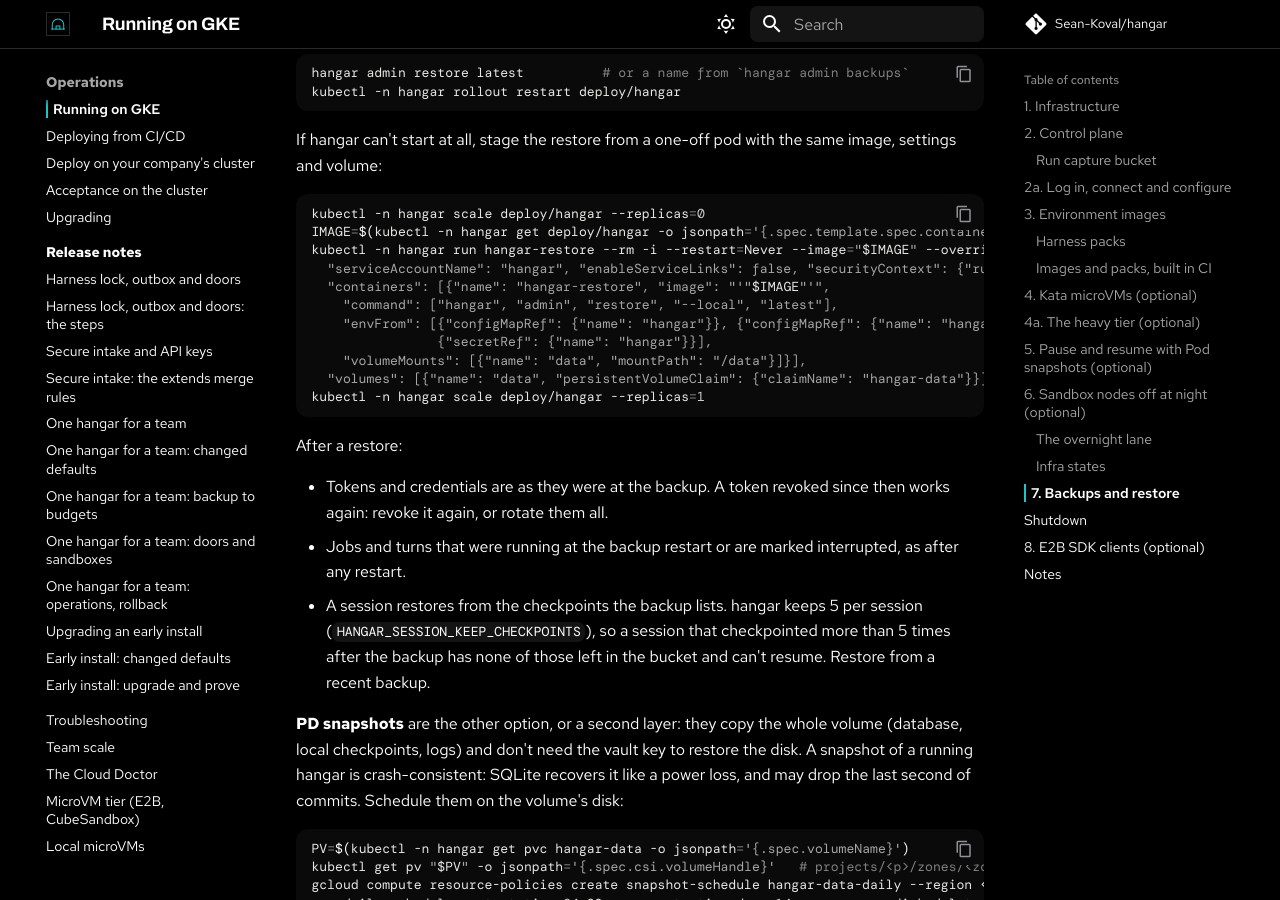
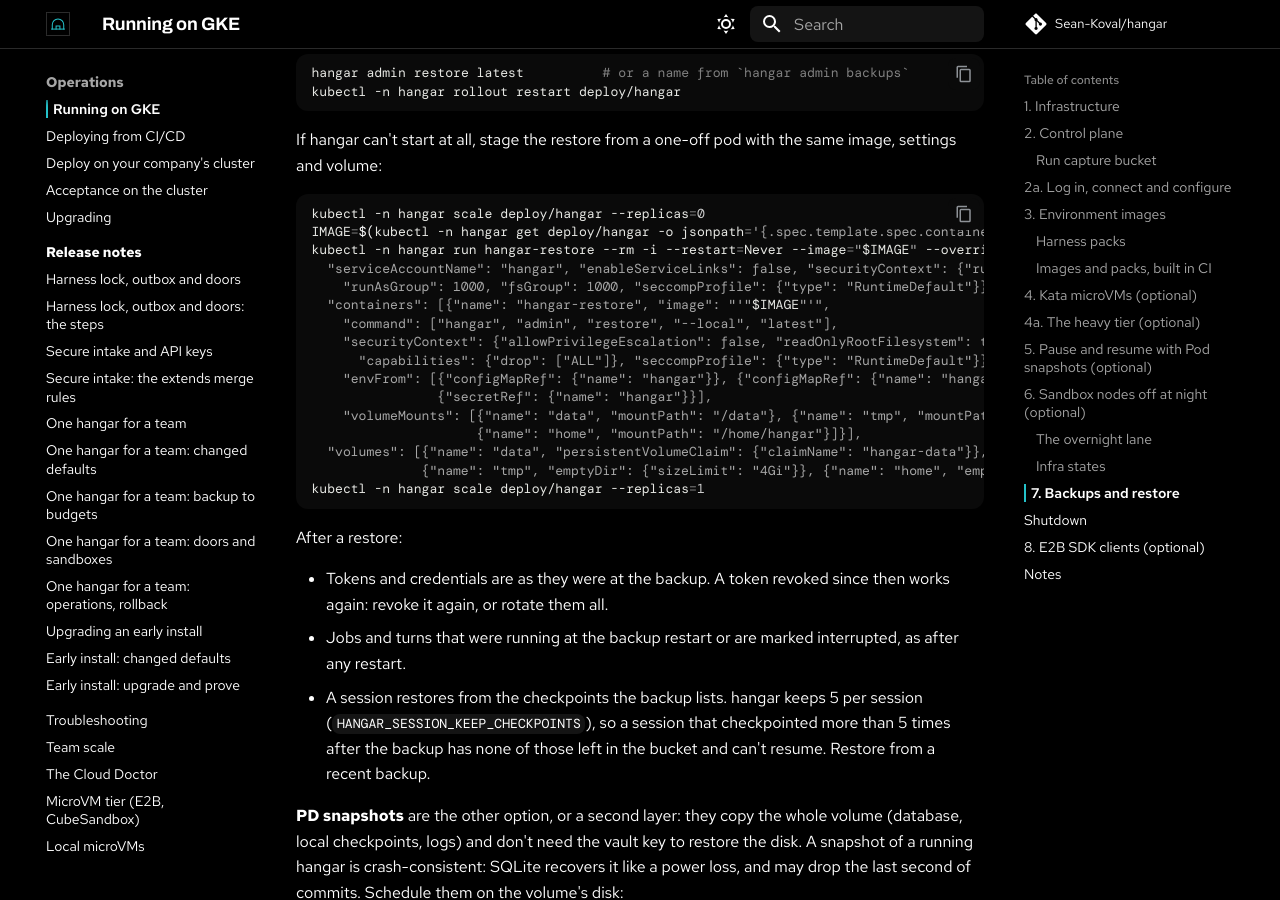
Before and after one commit to Sean-Koval/hangar, an MkDocs documentation site: the page built from docs/gke.md, in a window 1280 px wide and 900 px high, scrolled down 17145 px. Built offline with MkDocs 1.6.1 and Material for MkDocs 9.7.7, drawn with Linux system fonts in a browser that asks for light colours; comment, search, counter and statistics services are not loaded.

Commit message:
KAN-174: the restore pod in gke.md matches the hardened deployment
The one-off restore pod now has the deployment's seccomp profile, container
securityContext and the /tmp and home emptyDirs a read-only root needs.

Co-Authored-By: Claude Opus 5.5 <noreply@anthropic.com>
Claude-Session: https://claude.ai/code/session_01HAPiAwtqPPetEfRvwq9UZo

````diff
--- a/docs/gke.md
+++ b/docs/gke.md
@@ -465,13 +465,18 @@ If hangar can't start at all, stage the restore from a one-off pod with the same
 kubectl -n hangar scale deploy/hangar --replicas=0
 IMAGE=$(kubectl -n hangar get deploy/hangar -o jsonpath='{.spec.template.spec.containers[0].image}')
 kubectl -n hangar run hangar-restore --rm -i --restart=Never --image="$IMAGE" --overrides='{"spec": {
-  "serviceAccountName": "hangar", "enableServiceLinks": false, "securityContext": {"runAsNonRoot": true, "runAsUser": 1000, "runAsGroup": 1000, "fsGroup": 1000},
+  "serviceAccountName": "hangar", "enableServiceLinks": false, "securityContext": {"runAsNonRoot": true, "runAsUser": 1000,
+    "runAsGroup": 1000, "fsGroup": 1000, "seccompProfile": {"type": "RuntimeDefault"}},
   "containers": [{"name": "hangar-restore", "image": "'"$IMAGE"'",
     "command": ["hangar", "admin", "restore", "--local", "latest"],
+    "securityContext": {"allowPrivilegeEscalation": false, "readOnlyRootFilesystem": true,
+      "capabilities": {"drop": ["ALL"]}, "seccompProfile": {"type": "RuntimeDefault"}},
     "envFrom": [{"configMapRef": {"name": "hangar"}}, {"configMapRef": {"name": "hangar-site", "optional": true}},
                 {"secretRef": {"name": "hangar"}}],
-    "volumeMounts": [{"name": "data", "mountPath": "/data"}]}],
-  "volumes": [{"name": "data", "persistentVolumeClaim": {"claimName": "hangar-data"}}]}}'
+    "volumeMounts": [{"name": "data", "mountPath": "/data"}, {"name": "tmp", "mountPath": "/tmp"},
+                     {"name": "home", "mountPath": "/home/hangar"}]}],
+  "volumes": [{"name": "data", "persistentVolumeClaim": {"claimName": "hangar-data"}},
+              {"name": "tmp", "emptyDir": {"sizeLimit": "4Gi"}}, {"name": "home", "emptyDir": {"sizeLimit": "256Mi"}}]}}'
 kubectl -n hangar scale deploy/hangar --replicas=1
 ```
 
````
